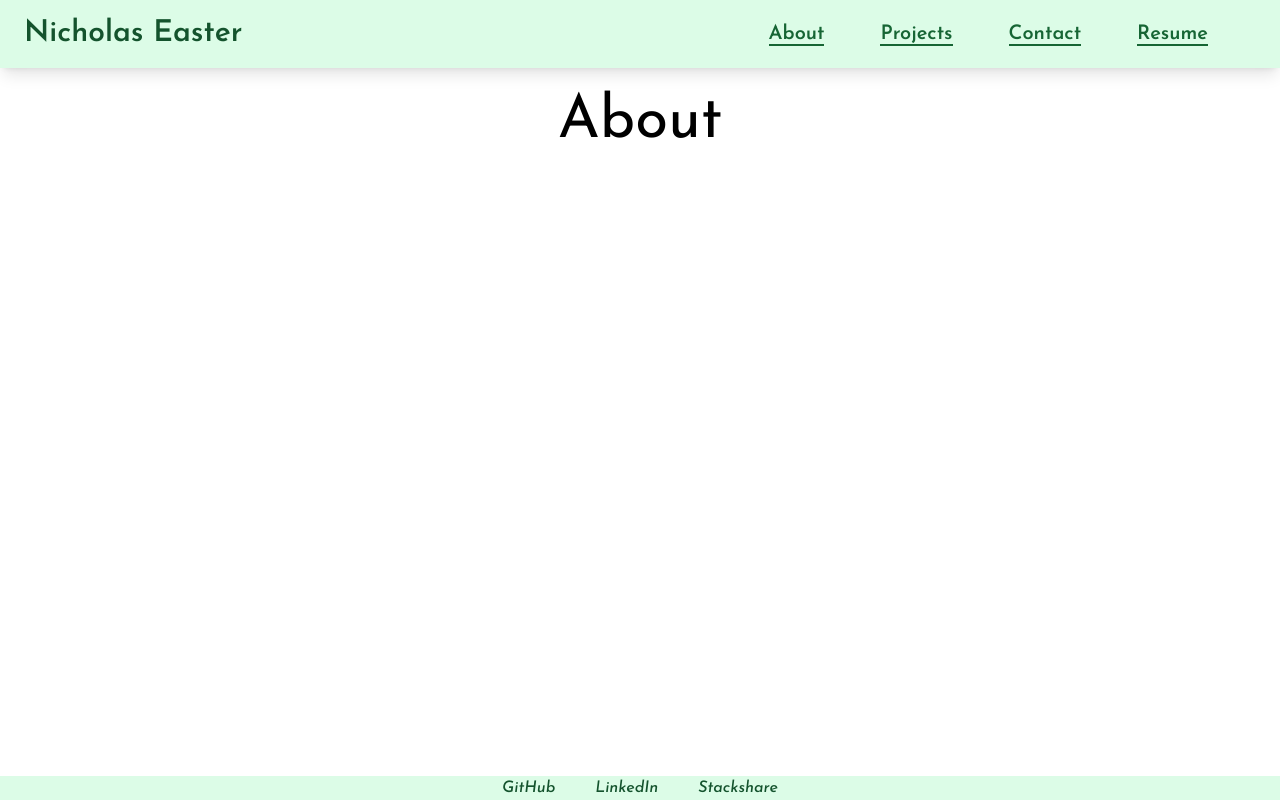
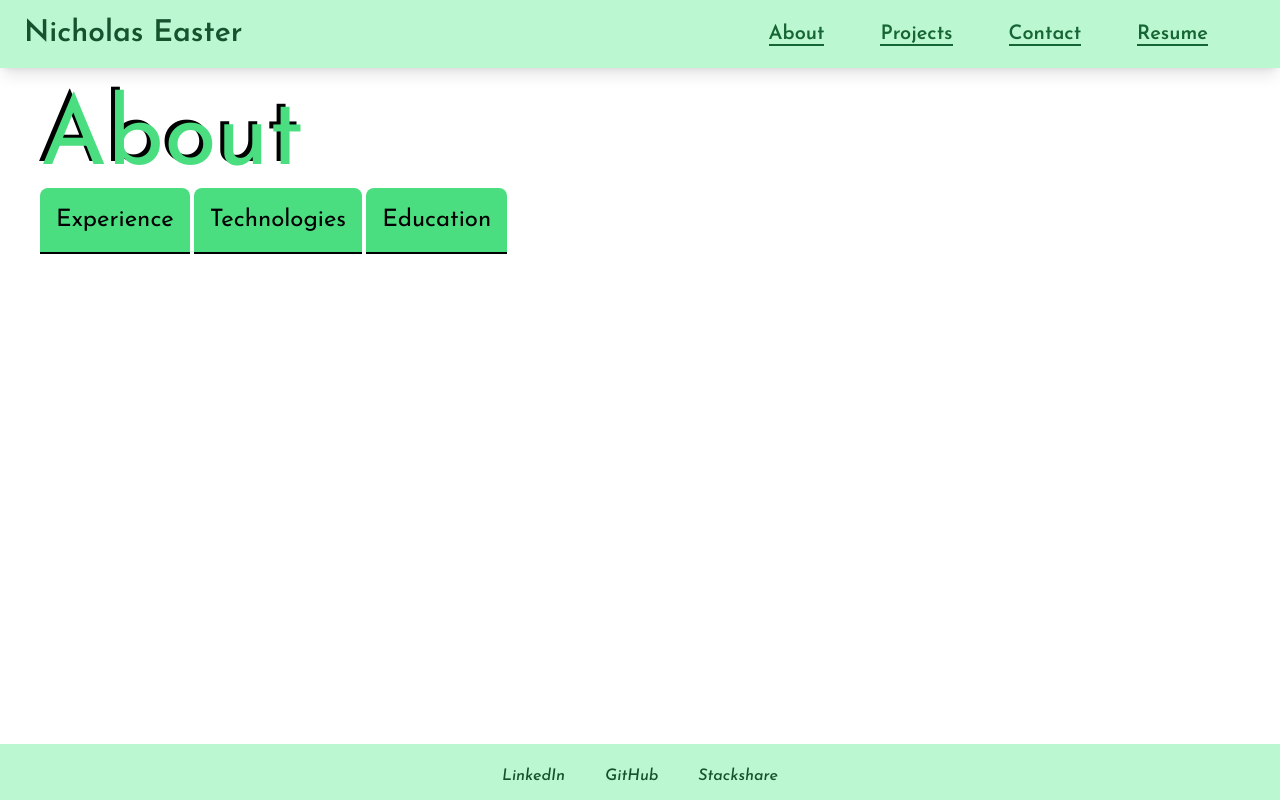
Before and after one commit to NeasterDev/My-Portfolio, a React (Create React App) app: page / in a window 1280 px wide. Built offline with nearby package versions, Linux system fonts and the light colour scheme.

Commit message:
added about page tabs

```diff
--- a/public/index.html
+++ b/public/index.html
@@ -26,7 +26,7 @@
     -->
     <title>React App</title>
   </head>
-  <body>
+  <body class=" bg-yellow-50">
     <noscript>You need to enable JavaScript to run this app.</noscript>
     <div id="root"></div>
     <!--
@@ -39,5 +39,6 @@
       To begin the development, run `npm start` or `yarn start`.
       To create a production bundle, use `npm run build` or `yarn build`.
     -->
+
   </body>
 </html>
--- a/src/components/Foot/index.js
+++ b/src/components/Foot/index.js
@@ -3,11 +3,11 @@ import React from "react";
 const Foot = () => {
     return (
         <div>
-            <footer className=" bg-green-100 fixed left-0 bottom-0 w-full">
+            <footer className=" h-14 bg-green-200 fixed left-0 bottom-0 w-full overflow-auto">
                 <div className="flex justify-center">
-                    <a href="/"><span className=" mx-5 italic text-green-900 hover:text-black">GitHub</span></a>
-                    <a href="/"><span className=" mx-5 italic text-green-900 hover:text-black">LinkedIn</span></a>
-                    <a href="/"><span className=" mx-5 italic text-green-900 hover:text-black">Stackshare</span></a>
+                    <a href="/" className=" my-5"><span className=" mx-5 italic text-green-900 hover:text-black">LinkedIn</span></a>
+                    <a href="/" className=" my-5"><span className=" mx-5 italic text-green-900 hover:text-black">GitHub</span></a>
+                    <a href="/" className=" my-5"><span className=" mx-5 italic text-green-900 hover:text-black">Stackshare</span></a>
                 </div>
             </footer>
         </div>
--- a/src/components/Nav/index.js
+++ b/src/components/Nav/index.js
@@ -3,7 +3,7 @@ import React from "react";
 const Nav = ({ currentPage, handlePageChange }) => {
   return (
     <div>
-      <nav class=" bg-green-100 shadow-lg">
+      <nav class=" bg-green-200 shadow-lg">
         <div class="px-4">
           <div class="flex justify-between">
             {/* Nav title */}
--- a/src/components/PageContent/index.js
+++ b/src/components/PageContent/index.js
@@ -26,7 +26,7 @@ const PageContent = () => {
   const handlePageChange = (page) => setCurrentPage(page);
 
   return (
-    <div>
+    <div className="">
       <Nav currentPage={currentPage} handlePageChange={handlePageChange}></Nav>
       {renderPage()}
       <Foot></Foot>
--- a/src/components/pages/About.js
+++ b/src/components/pages/About.js
@@ -2,11 +2,32 @@ import React from "react";
 
 const About = () => {
     return (
-        <div>
-            <div className=" mt-6">
-                <h1 className=" text-6xl text-center">About</h1>
+        <div className="">
+            <div className="mt-6">
+                <h1 className=" ml-10 cursor-default text-shadow text-8xl text-left text-green-400 hover:text-green-500   ">
+                    About
+                </h1>
             </div>
+            <div className="flex text-2xl mx-10">
+                <ul className="flex flex-col md:flex-row flex-wrap ">
+                    <li className="mr-1">
+                        <a href="#" className=" w-40 md:w-auto inline-block bg-green-400 border-b-2 border-black hover:bg-green-200 focus:bg-green-300 md:rounded-t-lg py-4 px-4 ">
+                            Experience
+                        </a>
+                    </li>
+                    <li className="mr-1">
+                        <a href="#" className=" w-40 md:w-auto inline-block bg-green-400 border-b-2 border-black hover:bg-green-200 focus:bg-green-300 md:rounded-t-lg py-4 px-4 ">
+                            Technologies
+                        </a>
+                    </li>
+                    <li className="mr-1">
+                        <a href="#" className=" w-40 md:w-auto inline-block bg-green-400 border-b-2 border-black hover:bg-green-200 focus:bg-green-300 md:rounded-t-lg py-4 px-4 ">
+                            Education
+                        </a>
+                    </li>
 
+                </ul>
+            </div>
         </div>
     );
 }
--- a/src/index.css
+++ b/src/index.css
@@ -3,3 +3,9 @@
 @tailwind base;
 @tailwind components;
 @tailwind utilities;
+
+@layer utilities {
+    .text-shadow {
+        text-shadow: -4px -3px #000;
+    }
+}
```
